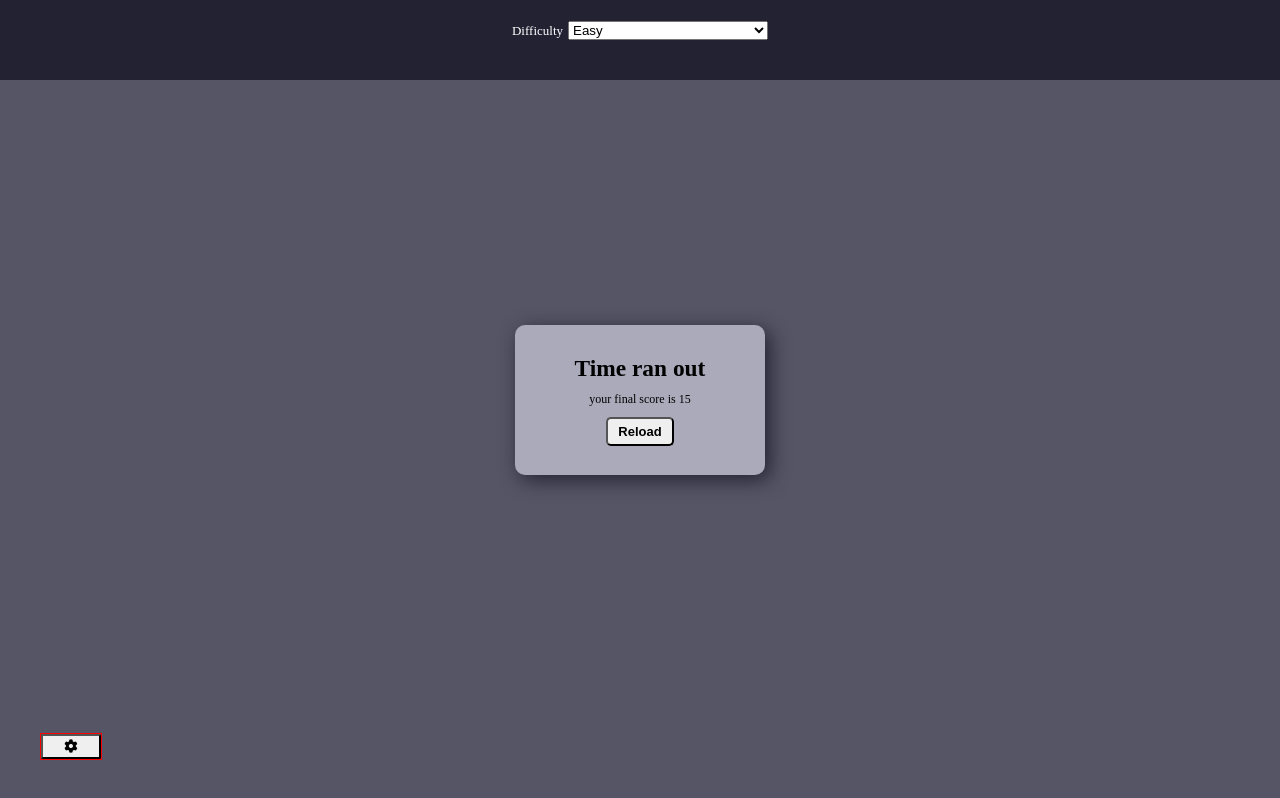
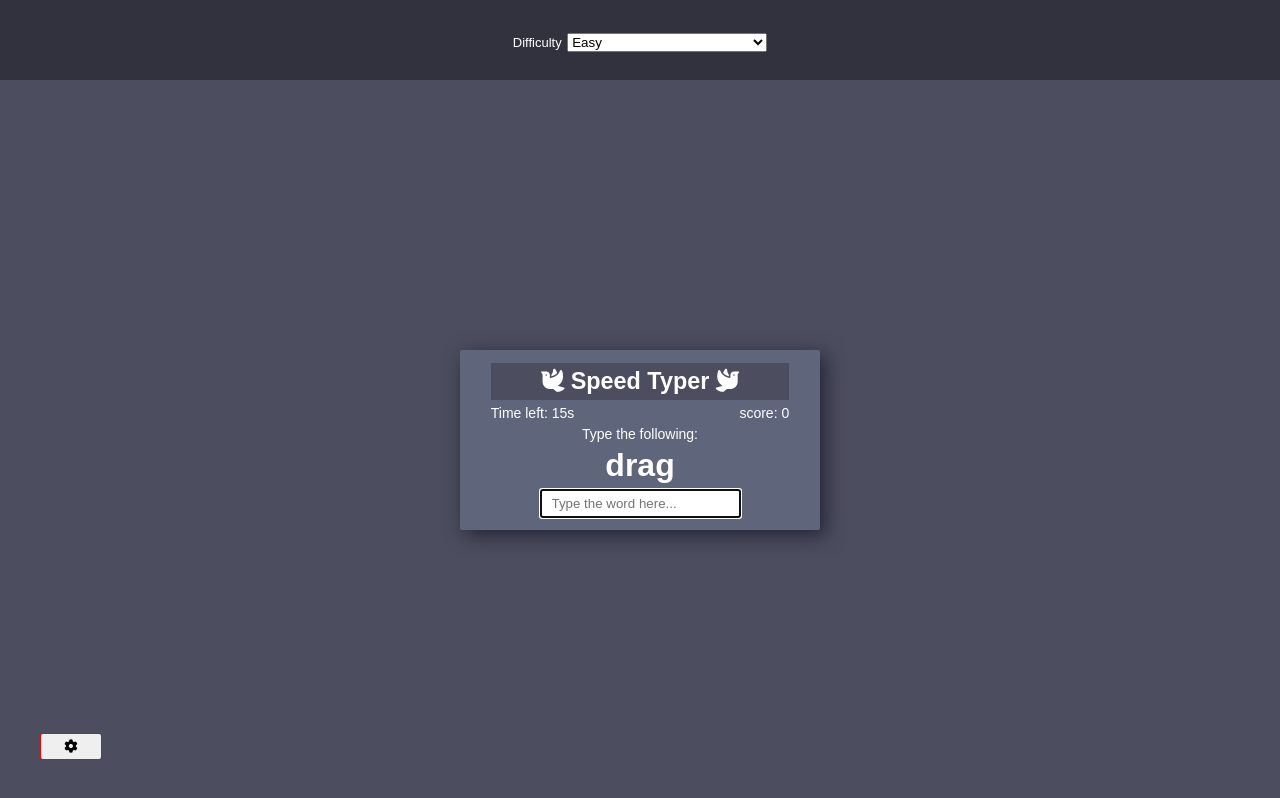
Before and after one commit to loyeh/12th-of-20x20, a plain HTML site: page index.html in a window 1280 px wide. Drawn offline with Linux system fonts and the light colour scheme.

Commit message:
final commit

```diff
--- a/index.html
+++ b/index.html
@@ -1,32 +1,57 @@
 <html lang="en">
   <head>
-  <meta charset="UTF-8">
-  <meta http-equiv="X-UA-Compatible" content="IE=Edge">
-  <meta name="viewport" content="width=device-width, initial-scale=1">
+    <meta charset="UTF-8" />
+    <meta http-equiv="X-UA-Compatible" content="IE=Edge" />
+    <meta name="viewport" content="width=device-width, initial-scale=1" />
 
     <title>HTML</title>
 
     <!-- font awesome-->
-  <link rel="stylesheet" href="https://cdnjs.cloudflare.com/ajax/libs/font-awesome/6.3.0/css/all.mi.css" integrity="sha512-SzlrxWUlpfuzQ+pcUCosxcglQRNAq/DZjVsC0lE40xsADsfeQoEypE+enwcOiGjk/bSuGGKHEyjSoQ1zVisan==" crossorigin="anonymous" referrerpolicy="no-referrer"/>
-  <link rel="stylesheet" href="https://cdnjs.cloudflare.com/ajax/libs/font-awesome/6.4.0/css/all.min.css" >
+    <link
+      rel="stylesheet"
+      href="https://cdnjs.cloudflare.com/ajax/libs/font-awesome/6.4.0/css/all.min.css"
+    />
     <!-- Custom Styles -->
-  <link rel="stylesheet" href="style.css">
+    <link rel="stylesheet" href="style.css" />
+    <script
+      src="https://kit.fontawesome.com/6d99978cad.js"
+      crossorigin="anonymous"
+    ></script>
   </head>
 
   <body>
     <div class="head_part">
       <label for="difficulty">Difficulty</label>
       <select name="difficulty" id="difficulty">
-      <option value="easy">Easy</option>
-      <option value="medium">Medium</option>
-      <option value="Hard">Hard</option>
+        <option value="5">Easy</option>
+        <option value="3">Medium</option>
+        <option value="2">Hard</option>
       </select>
     </div>
     <div class="main">
-    <div class="lost" id="lost">
-      <h3>Time ran out</h3>
-      <p>your final score is <span id="score">15</span></p>
+      <div class="info_screen">
+        <div class="lost hide" id="lost">
+        <h2>Time ran out</h2>
+        <p>your final score is <span id="final_score">15</span></p>
         <button onclick="reloade()">Reload</button>
+      </div>
+        <div class="play_ground" id="play_ground">
+          <div class="title">
+            <h3>
+              <i class="fas fa-dove fa-flip-horizontal"></i>
+              Speed Typer
+              <i class="fas fa-dove"></i>
+            </h3>
+            <div class="time_score">
+              <div class="time" >Time left: <span id="time"></span>s</div>
+              <div class="score" >score: <span id="score"></span></div>
+            </div>
+            <p>Type the following:</p>
+            <div class="word" id="word">drag</div>
+            <div class="player">
+            <input type="text" name="player" id="player" placeholder="Type the word here..." autofocus>
+          </div></div>
+        </div>
       </div>
       <div class="toggle_header">
         <button onclick="toggle_header()">
--- a/script.js
+++ b/script.js
@@ -1,6 +1,77 @@
-document.body.style.height=window.innerHeight;
-const head_part=document.querySelector(".head_part")
+document.body.style.height = window.innerHeight;
+const head_part = document.querySelector(".head_part");
+const timeNode = document.getElementById("time");
+const scoreNode = document.getElementById("score");
+const player = document.getElementById("player");
+const wordNode = document.getElementById("word");
+const play_ground = document.getElementById("play_ground");
+const lost = document.getElementById("lost");
+const final_score = document.getElementById("final_score");
+let selection = document.getElementById("difficulty");
+let difficulty = document.getElementById("difficulty").value;
+let time = 20;
+let score = 0;
+const phrase =
+  "Font Awesome 5 has a PRO edition with 7842 icons, and a FREE edition with 1588 icons. This tutorial will concentrate on the FREE edition.To use the Free Font Awesome 5 icons, you can choose to download the Font Awesome library, or you can sign up for an account at Font Awesome, and get a code called KIT CODE to use when you add Font Awesome to your web page.We prefer the KIT CODE approach. Once you get the code you can start using Font Awesome on your web pages by including only one line of HTML code:";
+const words_arr = phrase.split(" ");
+const words = words_arr.filter((word) => {
+  if (word.length >= 4) {
+    return word;
+  }
+});
+console.log(difficulty);
 
-function toggle_header(){
-  head_part.classList.toggle("hide")
+function toggle_header() {
+  head_part.classList.toggle("hide");
 }
+function refresh() {
+  timeNode.innerText = time;
+  scoreNode.innerText = score;
+  final_score.innerText = score;
+  player.focus();
+}
+
+selection.addEventListener("change", (event) => {
+  difficulty = event.target.value;
+
+});
+
+function reloade(){
+  time=20;
+  score=0;
+  changeWord();
+  lost.classList.add("hide");
+  play_ground.classList.remove("hide");
+}
+
+function checkLetter() {
+  const word = document.getElementById("word").innerText;
+  const typed_word = document.getElementById("player").value;
+
+  if (typed_word === word) {
+    time += Number(difficulty);
+    score += 1;
+    changeWord();
+    refresh();
+  }
+}
+
+function changeWord() {
+  let rand = Math.floor(Math.random() * (words.length - 1));
+  let word = words[rand];
+  wordNode.innerText = word;
+  player.value = "";
+}
+
+player.addEventListener("input", checkLetter);
+
+function typing_game() {
+  time--;
+  refresh();
+  if (time <= 0) {
+    play_ground.classList.add("hide");
+    lost.classList.remove("hide");
+  }
+}
+
+setInterval(typing_game,1000);
--- a/style.css
+++ b/style.css
@@ -1,62 +1,108 @@
-*{
+* {
   box-sizing: border-box;
   margin: 0;
   padding: 0
 }
+
 body {
-    font-size: 15pt;
-    background-color: #555566;
-    height:100vh;
-    position: relative;
+  font-size: 15pt;
+  background-color: #4c4d5f;
+  height: 100vh;
+  position: relative;
+  font-family: Arial, Helvetica, sans-serif;
 }
-.head_part{
-  position: absolute;
+
+.head_part {
+  position: relative;
   top: 0;
   height: 10vh;
-  background-color: #222233;
+  background-color: #32323f;
   text-align: center;
-  line-height:7vh;
+  line-height: 10vh;
   /*vertical-align: top;*/
   transition: 1s;
   width: 100vw;
 }
-.head_part.hide{
+
+.head_part.hide {
   top: -10vh;
 }
-label{
+
+label {
   font-size: 13px;
   color: white;
 }
-select{
+
+select {
   width: 200px;
 }
-.main,.lost{
+
+.main,
+.info_screen,
+.lost,.play_ground {
   display: flex;
   align-items: center;
   justify-content: center;
   flex-direction: column;
   position: relative;
-  height: 100vh
+  height: 90vh
 }
-.lost{
-  width: 250px;
-  height: 150px;
-  background-color: #aaaabb;
-  border-radius:10px;
+.lost.hide{
+  display: none;
+}
+.info_screen {
+  width: 360px;
+  background-color: #5f667c;
+  border-radius: 2px;
   box-shadow: 5px 5px 20px #222233;
+  height: 180px;
+  color: white;
+
 }
-.lost p{
+.play_ground h3{
+background-color: #4c4d5f;
+padding: 5px 50px;
+
+}
+.play_ground.hide{
+  display: none;
+}
+.time_score {
+  display: flex;
+  justify-content: space-between;
+  font-size: 14px;
+  margin-block: 5px;
+}
+.lost p {
   font-size: 12px;
-  margin-block: 10px;
+  margin-block: 20px;
 }
-.lost button{
+.word{
+font-size: 32px;
+font-weight: bold;text-align: center;
+margin: 5px;
+}
+.player{
+  text-align: center;
+}
+.player input{
+
+  padding: 5px 10px;
+}
+p{
+  text-align: center;
+  font-size: 14px;
+
+}
+.lost button {
   font-size: 13px;
   font-weight: bold;
   cursor: pointer;
   padding: 5px 10px;
   border-radius: 5px;
 }
-.toggle_header button{
+
+.toggle_header button {
   width: 60px;
   height: 25px;
   text-align: center;
@@ -64,10 +110,19 @@ select{
   cursor: pointer;
   border-radius: 2px;
 }
-.toggle_header{
+
+.toggle_header {
   position: absolute;
   bottom: 40px;
   left: 40px;
   border: 1px solid red;
 
 }
+
+button,
+button:active,
+button:focus {
+  border: none;
+  outline: none;
+  box-shadow: none;
+}
```
Lines whose indentation alone changed are shown as unchanged.
